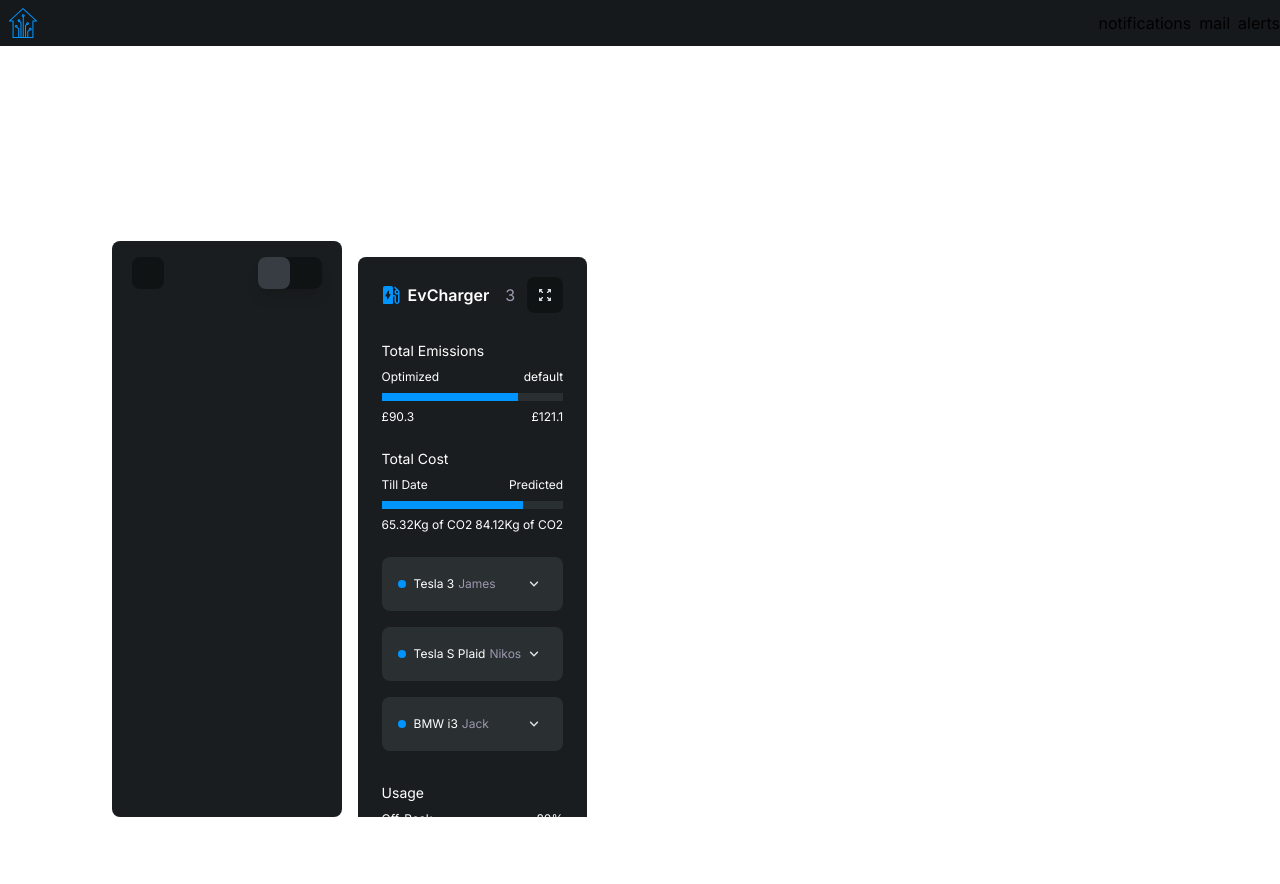
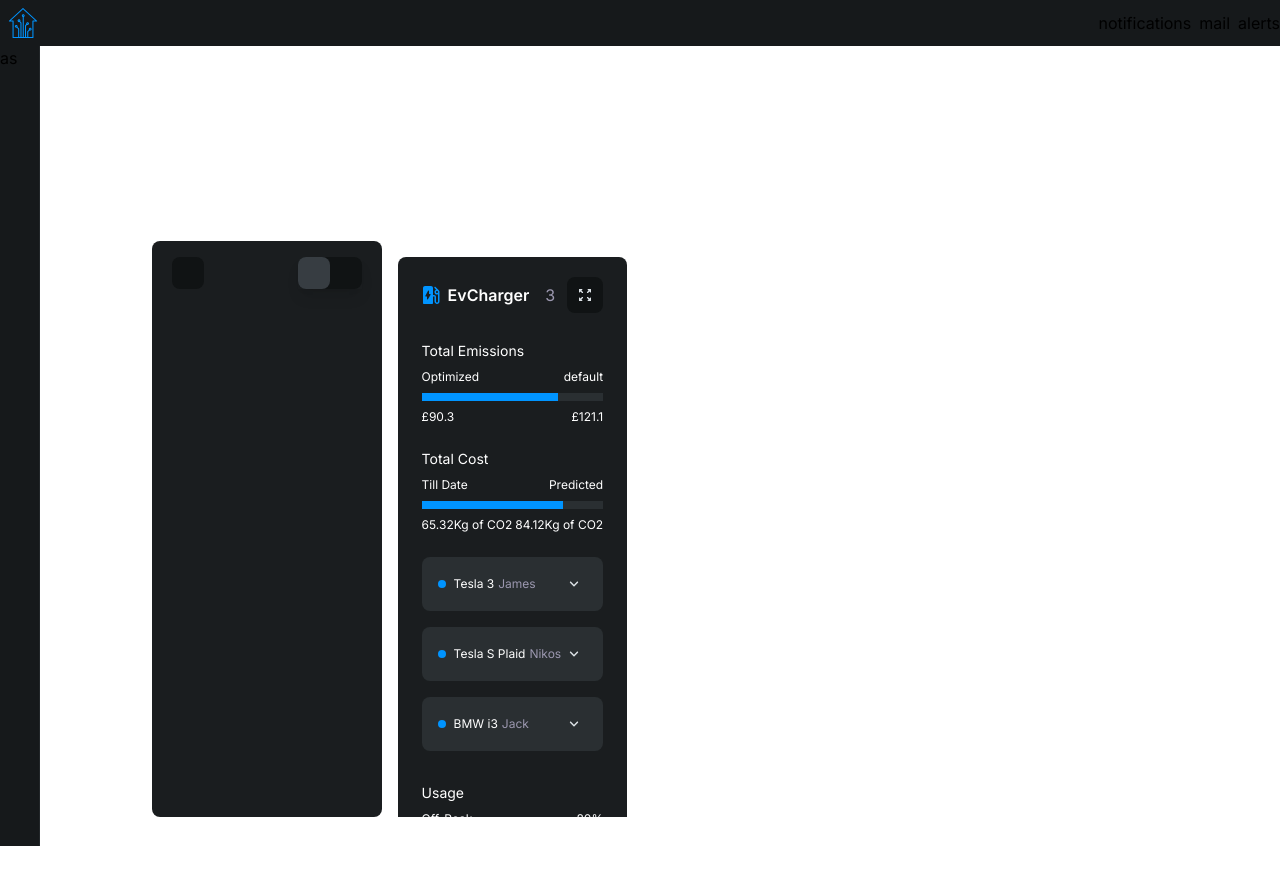
Before and after one commit to pountzas/smart-home-v2, a Next.js app: page / in a window 1280 px wide. Shown: the top 884 px of the page. Built offline with nearby package versions, Linux system fonts and the light colour scheme; what tailwindcss-border-gradients would draw is missing.

Commit message:
add sidenav to Layout

```diff
--- a/app/layout.tsx
+++ b/app/layout.tsx
@@ -3,6 +3,7 @@ import { Inter } from "next/font/google";
 import "./globals.css";
 import Header from "@/components/Header";
 import RecoilRoot from "@/HOCs/RecoilRoot";
+import Sidenav from "@/components/Sidenav";
 
 const inter = Inter({ subsets: ["latin"] });
 
@@ -19,10 +20,10 @@ export default function RootLayout({
   return (
     <RecoilRoot>
       <html lang="en">
-        <body className={inter.className}>
+        <body className={`max-h-screen overflow-clip ${inter.className}`}>
           <Header />
           <div className="flex items-start">
-            {/* <SideNav /> */}
+            <Sidenav />
             {children}
           </div>
         </body>
```
